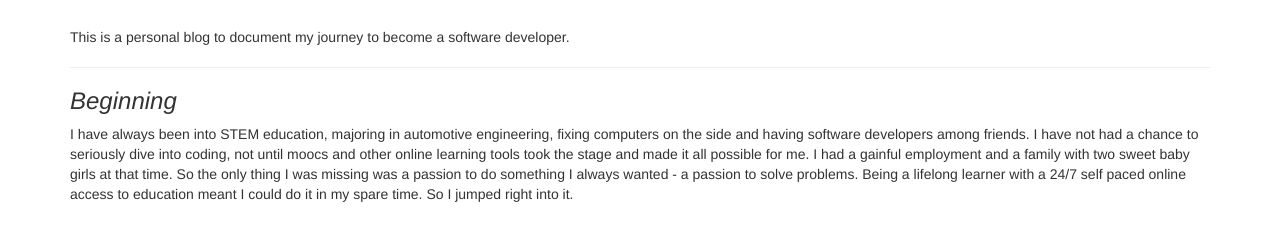
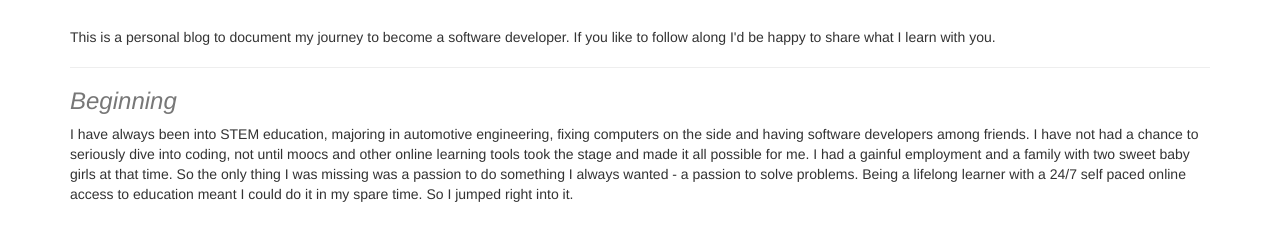
Before and after one commit to alisheryuldashev/alisheryuldashev.github.io, a plain HTML site: page index.html in a window 1280 px wide. Shown: the part 63-304 px from the top of the page. Drawn offline with nearby package versions, Linux system fonts and the light colour scheme.

Commit message:
update index.html
add more content to subheading.

```diff
--- a/index.html
+++ b/index.html
@@ -10,8 +10,8 @@
 <body>
 <div class="container">
 <h1><strong>On my way</strong></h1><br>
-<p>This is a personal blog to document my journey to become a software developer.</p><hr>
-<h3><em>Beginning</em></h3>
+<p>This is a personal blog to document my journey to become a software developer. If you like to follow along I'd be happy to share what I learn with you.</p><hr>
+<h3><em><span class="text-muted">Beginning</span></em></h3>
 <p>
 	I have always been into STEM education, majoring in automotive engineering, fixing computers on the side and having software developers among friends. I have not had a chance to seriously dive into coding, not until moocs and other online learning tools took the stage and made it all possible for me. I had a gainful employment and a family with two sweet baby girls at that time. So the only thing I was missing was a passion to do something I always wanted - a passion to solve problems. Being a lifelong learner with a 24/7 self paced online access to education meant I could do it in my spare time. So I jumped right into it.
 </p>
```
